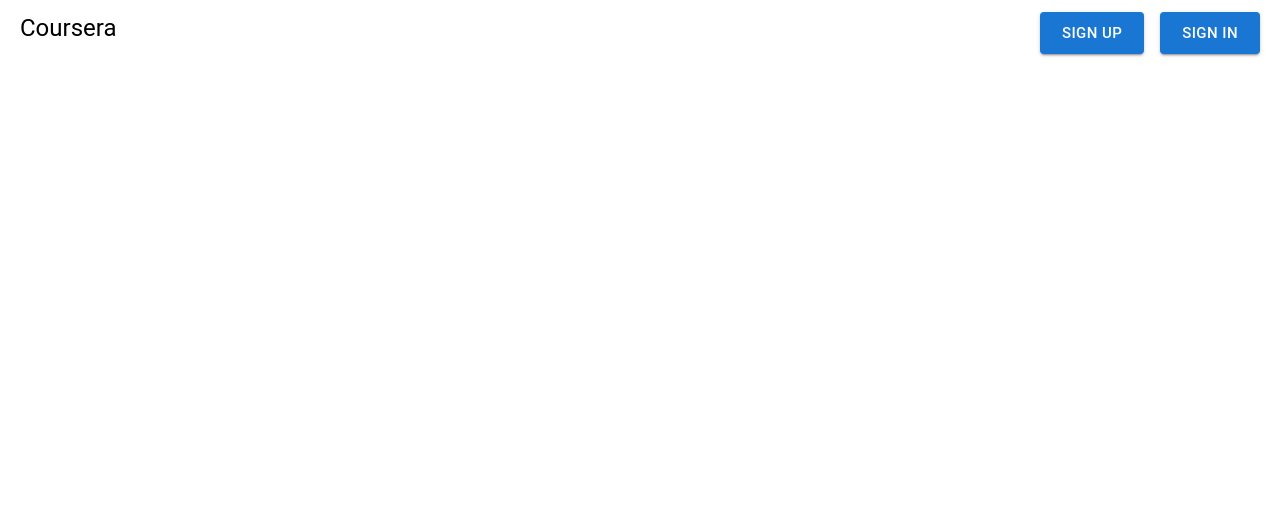
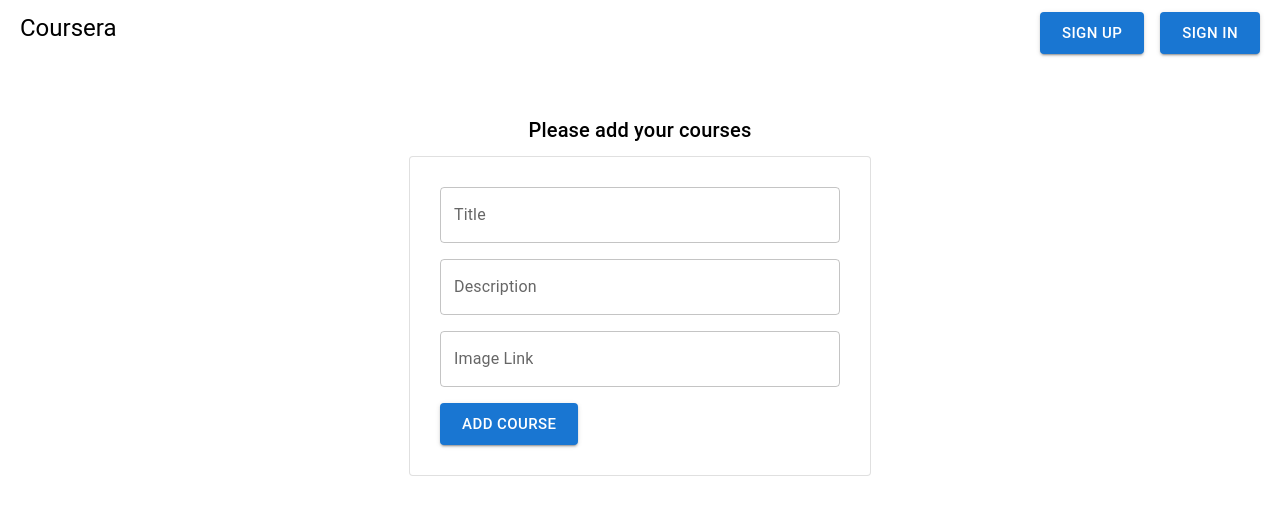
Before and after one commit to abhijitsahoo99/course-selling-app, a React (Vite) app in the folder course-selling-app/: page /addcourse in a window 1280 px wide. Shown: the top 512 px of the page. Built offline with nearby package versions, Linux system fonts and the light colour scheme.

Commit message:
AddCourse jsx and css files added for admin to add new course

```diff
--- /dev/null
+++ b/course-selling-app/src/AddCourse.css
@@ -0,0 +1,6 @@
+.courseheading{
+    padding-top: 50px;
+    margin-bottom:10px ;
+    display: flex;
+    justify-content: center;
+}
--- /dev/null
+++ b/course-selling-app/src/AddCourse.jsx
@@ -0,0 +1,52 @@
+import TextField from "@mui/material/TextField";
+import Button from "@mui/material/Button";
+import {Card, Typography} from '@mui/material';
+import {useState} from "react";
+import './AddCourse.css'
+
+function AddCourse() {
+    const [title, setTitle] = useState("");
+    const [description, setDescription] = useState("");
+    const [image, setImage] = useState("");
+    return <div>
+    <div className='courseheading'>
+        <Typography variant = {"h6"}>Please add your courses</Typography>
+       </div>
+        <div className='box'>
+            <Card className='card' variant="outlined">
+            <TextField onChange = {(e)=> setTitle(e.target.value)}
+            sx={{paddingBottom : 2}} fullWidth={true} id="outlined-basic" label="Title" variant="outlined" />
+            <TextField onChange = {(e)=> setDescription(e.target.value)}
+            sx={{paddingBottom : 2}} fullWidth={true} id="outlined-basic" label="Description" variant="outlined" />
+             <TextField onChange = {(e)=> setImage(e.target.value)}
+            sx={{paddingBottom : 2}} fullWidth={true} id="outlined-basic" label="Image Link" variant="outlined" />
+
+            <Button size={"large"} variant="contained"
+             onClick = {() => {
+                function callback2(data){
+                    console.log(data)
+                    alert("Course Added")
+                }
+
+                function callback1(res){
+                    res.json().then(callback2)
+                }
+                fetch("http://localhost:3000/admin/courses", {
+                    method : "POST",
+                    body : JSON.stringify({
+                        title : title,
+                        description : description,
+                        imageLink: image,
+                        published: true
+                    }),
+                    headers : {
+                        "content-type": "application/json",
+                        "Authorization": "Bearer " + localStorage.getItem("token")
+                    }
+                }).then(callback1)
+            }}>Add Course</Button>
+            </Card>
+        </div>
+    </div>
+}
+export default AddCourse;
--- a/course-selling-app/src/App.jsx
+++ b/course-selling-app/src/App.jsx
@@ -1,6 +1,7 @@
 import './App.css'
 import Signin from './Signin'
 import Signup from './Signup'
+import AddCourse from './AddCourse'
 import Appbar from './Appbar'
 import { BrowserRouter as Router, Routes, Route } from 'react-router-dom';
 
@@ -11,6 +12,7 @@
            <Router>
              <Appbar />
                 <Routes>
+                    <Route path={"/addcourse"} element={<AddCourse />} />
                     <Route path={"/signin"} element={<Signin />} />
                     <Route path={"/signup"} element={<Signup />} />
                 </Routes>
```
